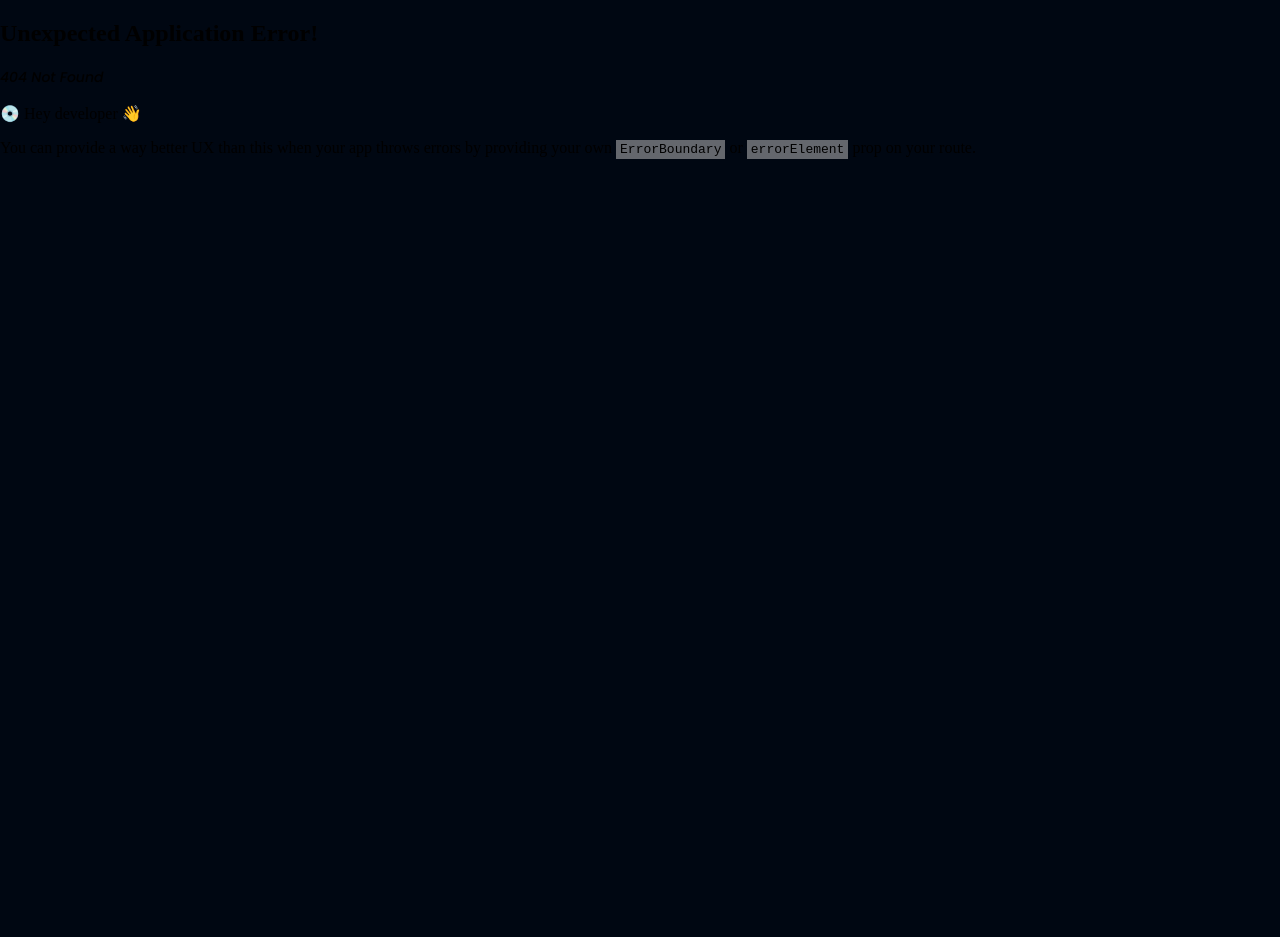
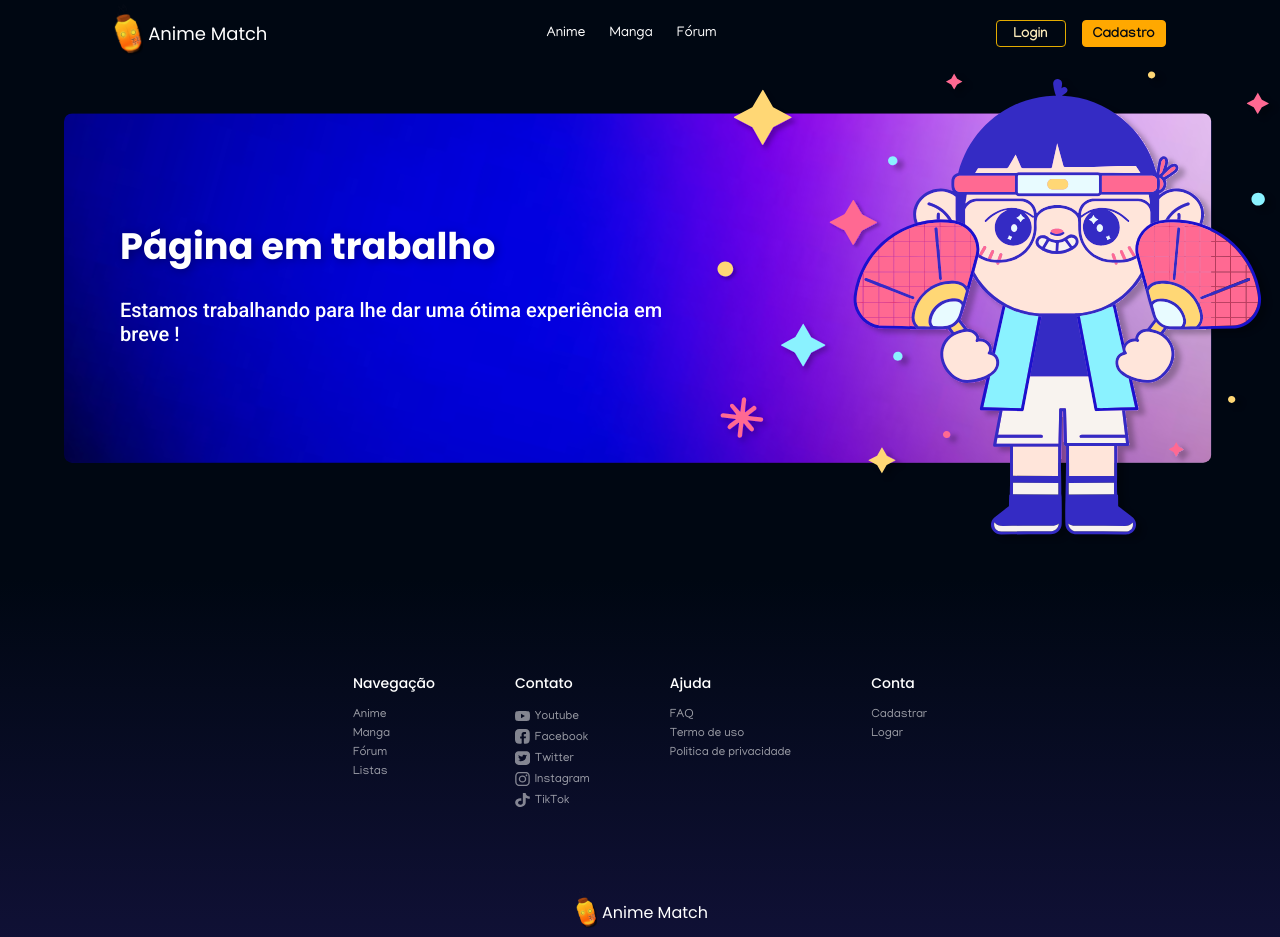
Before and after one commit to AnimeMatch/web-app, a React (Vite) app: page /forum in a window 1280 px wide. Before the commit this address had no page. Before the commit the page ends 800 px from the top, so only its background shows below. Built offline with nearby package versions, Linux system fonts and the light colour scheme.

Commit message:
working in progress pages added

```diff
--- a/src/components/Banner.jsx
+++ b/src/components/Banner.jsx
@@ -1,14 +1,16 @@
 import "../assets/css/banner.css"
 
-export default function Banner(){
+export default function Banner(props){
     return(
         <>
         <div className="container">
             <div className="bg">
                 <div className="conteudo">
-                    <h1>O melhor lugar para organizar os seus animes e mangas</h1>
-                    <span>Explore e ilumine o seu caminho de diversão com uma variedade imensa de animes e mangas</span>
-                    <button>Cadastre-se</button>
+                    <h1>{props.h1}</h1>
+                    <span>{props.span}</span>
+                    {props.show &&
+                    <button>{props.btn}</button>
+                    }
                 </div>
             </div>
         </div>
--- a/src/components/Navbar.jsx
+++ b/src/components/Navbar.jsx
@@ -101,9 +101,11 @@ export default function Navbar() {
               </a>
             </li>
             <li>
+              <Link to={"search/manga/"}>
                 <a className="link" href="#">
                   Manga
                 </a>
+              </Link>
             </li>
             {/* <li className="alterar">
               <a className="link" href="#">
@@ -111,9 +113,11 @@ export default function Navbar() {
               </a>
             </li> */}
             <li>
+              <Link to={"forum/"}>
                 <a className="link" href="#">
                   Fórum
                 </a>
+              </Link>
             </li>
           </ol>
         </div>
--- /dev/null
+++ b/src/pages/ForumPage.jsx
@@ -0,0 +1,14 @@
+import Banner from "../components/Banner"
+
+export default function ForumPag(){
+    return(
+        <>
+        <Banner
+            h1="Página em trabalho"
+            span="Estamos trabalhando para lhe dar uma ótima experiência em breve !"
+            btn="Voltar a home"
+            show={false}
+        />
+        </>
+    )
+}
--- a/src/pages/Home.jsx
+++ b/src/pages/Home.jsx
@@ -7,7 +7,12 @@ import Footer from "../components/Footer";
 export default function Home(){
     return (
         <>
-        <Banner/>
+        <Banner
+          h1="O melhor lugar para organizar os seus animes e mangas"
+          span="Explore e ilumine o seu caminho de diversão com uma variedade imensa de animes e mangas"
+          btn="Cadastre-se"
+          show={true}
+        />
         <CarroselHome
           pagina="1"
           listTitle="Animes da temporada"
--- /dev/null
+++ b/src/pages/SearchManga.jsx
@@ -0,0 +1,14 @@
+import Banner from "../components/Banner";
+
+export default function SearchManga() {
+  return (
+    <>
+      <Banner
+        h1="Página em trabalho"
+        span="Estamos trabalhando para lhe dar uma ótima experiência em breve !"
+        btn="Voltar a home"
+        show={false}
+      />
+    </>
+  );
+}
```
Also changed, not shown: main.jsx (+11 -0 lines). Lines whose indentation alone changed are shown as unchanged.
